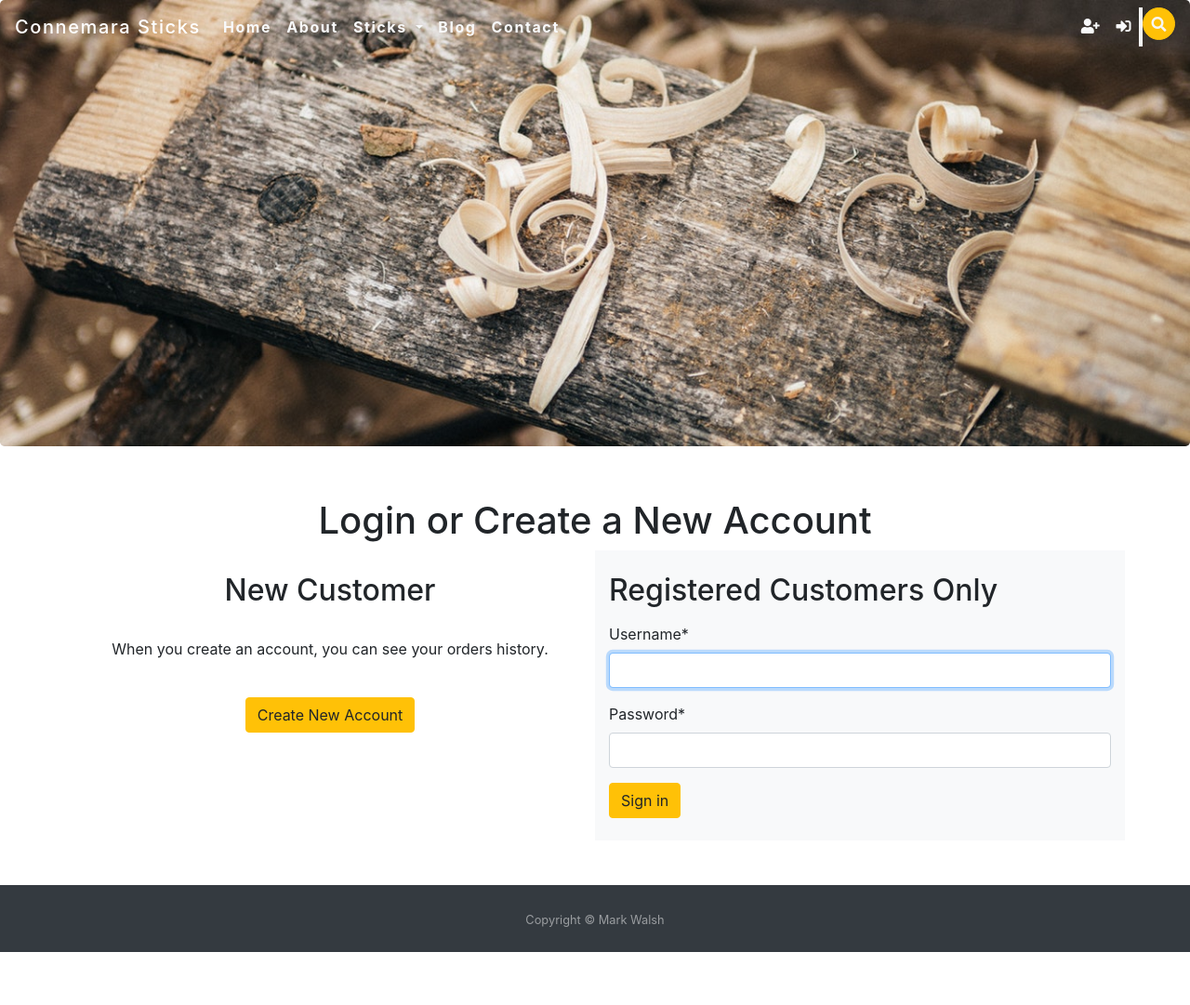
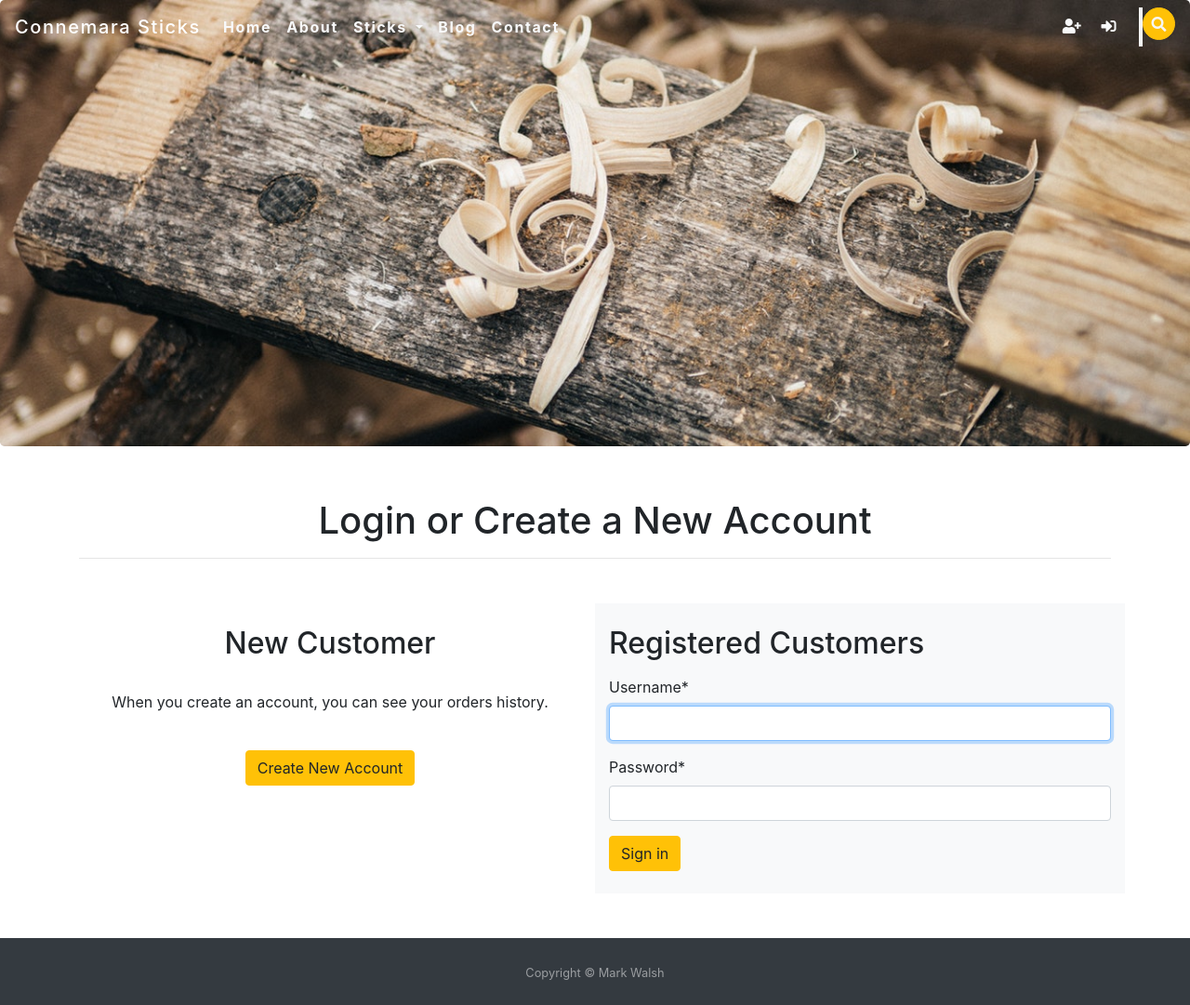
Before and after one commit to Squelsh84/connemara-sticks-ms4, a Django app: page /account/login/ in a window 1280 px wide. Shown: the whole page at 93% size. Before the commit the page ends 1024 px from the top, so only its background shows below. Run offline with Django 3.2, Linux system fonts and the light colour scheme; data that the repository does not hold is empty; some libraries are stand-ins or nearby versions.

Commit message:
Added padding to bottom.

```diff
--- a/accounts/templates/login.html
+++ b/accounts/templates/login.html
@@ -20,15 +20,14 @@ Log in
 
 
 
-
-
 <div class="container">
   <br>
   <h1 class="product_title text-center">
     Login or Create a New Account
   </h1>
+  <hr class="hr-primary w-15 hr-xl ml-0 mb-5">
   <div class="row">
-    <div class="col-12 col-sm-12 col-lg-6 text-center custom_div">
+    <div class="col-12 col-sm-12 col-lg-6 text-center">
       <br>
       <h2 class="product_title">
         New Customer
@@ -42,7 +41,7 @@ Log in
       <div>
         <br>
         <h2 class="product_title">
-          Registered Customers Only
+          Registered Customers
         </h2>
         <form method="post">
           {% csrf_token %}
--- a/accounts/templates/register.html
+++ b/accounts/templates/register.html
@@ -25,9 +25,9 @@
     <div class="title text-center">
       <h2>Create A New Account</h2>
     </div>
-    <hr class="hr-primary w-15 hr-xl ml-0 mb-5">
+    <hr class="hr-primary w-15 hr-xl ml-0 mb-2">
     <br>
-    <div class="col-9 col-sm-9 col-md-6 col-lg-5 mx-auto bg-light">
+    <div class="col-9 col-sm-9 col-md-6 col-lg-5 mx-auto bg-light mb-5">
       <br>
       <p>Enter the following information to create a new account</p>
       <form method="POST">
--- a/contact/templates/contact.html
+++ b/contact/templates/contact.html
@@ -56,7 +56,7 @@
 
       </div>
 
-      <div class="col-lg-6">
+      <div class="col-lg-6 mb-4">
         <div class="info-box text-left">
           <form method="POST">
             {% csrf_token %}
--- a/templates/base.html
+++ b/templates/base.html
@@ -68,12 +68,12 @@
           </a>
         </li>
         {% else %}
-        <li class="nav-item">
+        <li class="nav-item mr-1">
           <a class="nav-link text-light font-weight-bold" href="{% url 'register' %}">
             <i class="fas fa-user-plus"></i>
           </a>
         </li>
-        <li class="nav-item">
+        <li class="nav-item mr-3">
           <a class="nav-link text-light font-weight-bold" href="{% url 'login' %}">
             <i class="fas fa-sign-in-alt"></i>
           </a>
```
